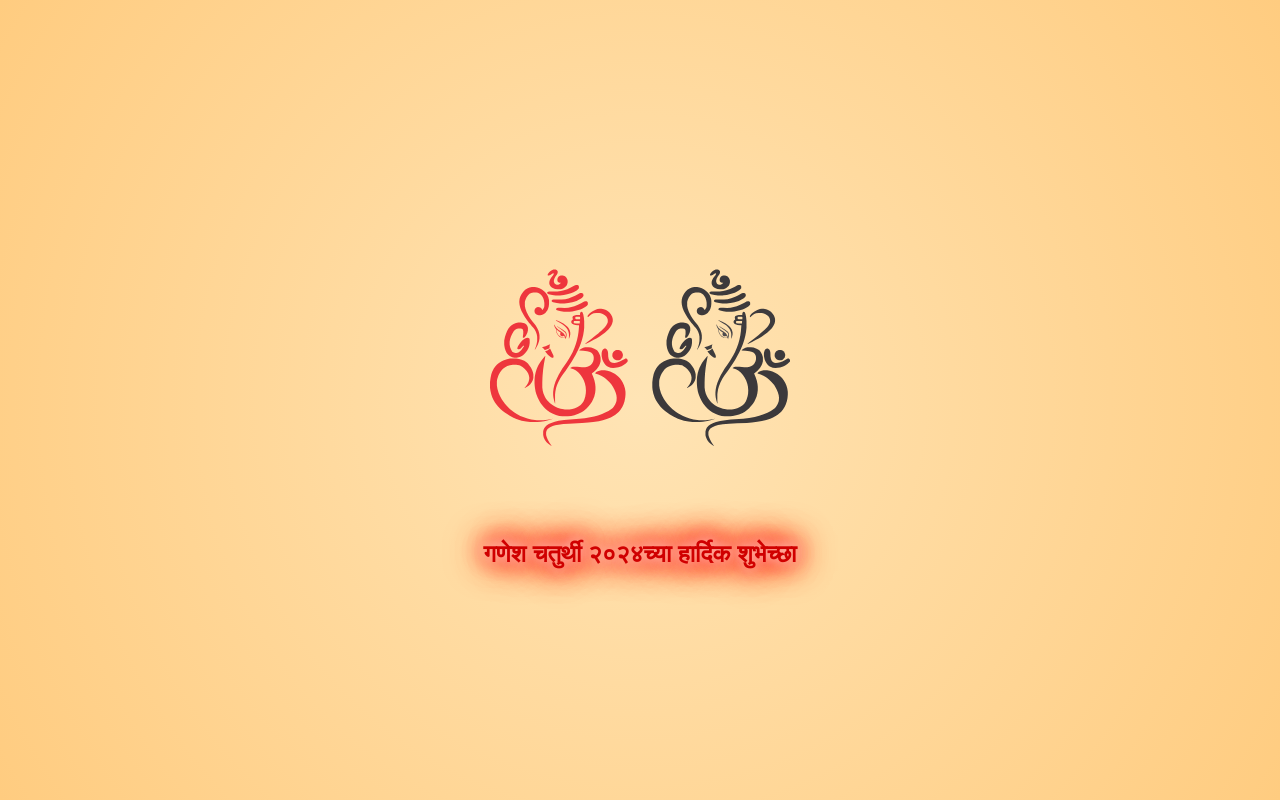
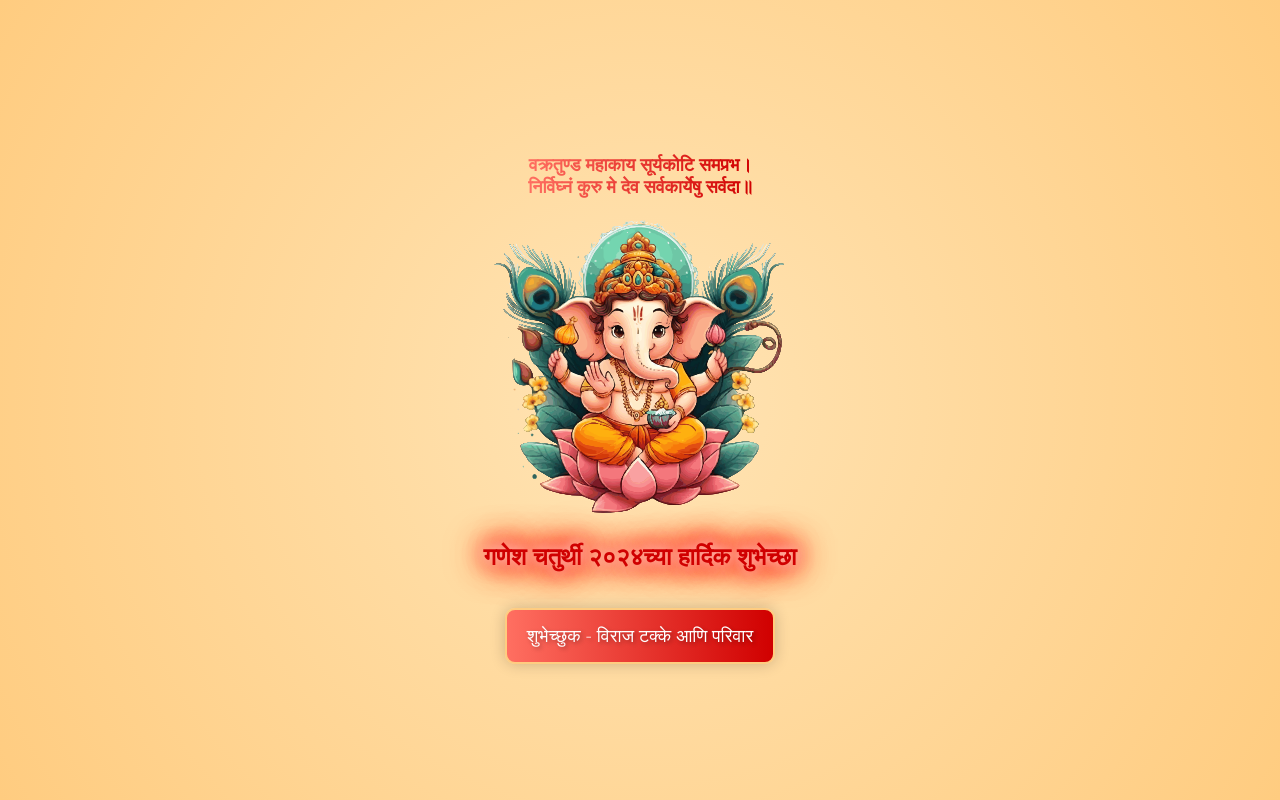
Before and after one commit to viraj-takke/Ganesha-Repo, a plain HTML site: page index.html in a window 1280 px wide. Drawn offline with Linux system fonts and the light colour scheme.

Commit message:
New Ganesha svg and new html

```diff
--- a/index.html
+++ b/index.html
@@ -4,6 +4,7 @@
     <meta charset="UTF-8">
     <meta name="viewport" content="width=device-width, initial-scale=1.0">
     <title>गणेश चतुर्थी २०२४</title>
+    <link href="https://fonts.googleapis.com/css2?family=Roboto:wght@400;700&family=Montserrat:wght@300;600&display=swap" rel="stylesheet">
     <style>
         body {
             margin: 0;
@@ -14,7 +15,7 @@
             align-items: center;
             height: 100vh;
             background: radial-gradient(circle, #ffe4b5, #ffcc80);
-    font-family: 'Arial', sans-serif;
+            font-family: 'Roboto', sans-serif;
         }
 
         .container {
@@ -26,12 +27,13 @@
         }
 
         .ganesha-portrait {
-    animation: float 5s ease-in-out infinite;
+            animation: float 5s ease-in-out infinite, bounce 2s ease-in-out infinite;
         }
 
         .ganesha-svg {
             width: 300px;
             height: auto;
+            animation: scale 5s ease-in-out infinite;
         }
 
         .greeting {
@@ -39,7 +41,38 @@
             font-size: 24px;
             color: #d00000;
             text-shadow: 2px 2px 4px rgba(0, 0, 0, 0.3);
+            font-family: 'Montserrat', sans-serif;
             animation: glow 2s ease-in-out infinite alternate;
+        }
+
+        .verse {
+            font-size: 18px;
+            color: #000;
+            margin-bottom: 20px;
+            font-weight: bold;
+            font-family: 'Montserrat', sans-serif;
+            background: linear-gradient(90deg, #ff6f61, #d00000);
+            -webkit-background-clip: text;
+            -webkit-text-fill-color: transparent;
+            animation: slideIn 1s ease-out;
+        }
+
+        .signature {
+            font-size: 18px;
+            color: #fff;
+            font-family: 'Montserrat', sans-serif;
+            margin-top: 20px;
+            padding: 15px 20px;
+            background: linear-gradient(90deg, #ff6f61, #d00000);
+            border-radius: 10px;
+            box-shadow: 0 0 15px rgba(0, 0, 0, 0.2);
+            border: 2px solid #ffcc80;
+            text-shadow: 2px 2px 4px rgba(0, 0, 0, 0.3);
+            transition: background 0.3s ease;
+        }
+
+        .signature:hover {
+            background: linear-gradient(90deg, #d00000, #ff6f61);
         }
 
         /* Animations */
@@ -52,6 +85,27 @@
             }
         }
 
+        @keyframes bounce {
+            0%, 20%, 50%, 80%, 100% {
+                transform: translateY(0);
+            }
+            40% {
+                transform: translateY(-30px);
+            }
+            60% {
+                transform: translateY(-15px);
+            }
+        }
+
+        @keyframes scale {
+            0%, 100% {
+                transform: scale(1);
+            }
+            50% {
+                transform: scale(1.1);
+            }
+        }
+
         @keyframes glow {
             from {
                 text-shadow: 0 0 5px #fff, 0 0 10px #ff0000, 0 0 15px #ff0000, 0 0 20px #ff4500, 0 0 25px #ff4500;
@@ -61,15 +115,29 @@
             }
         }
 
+        @keyframes slideIn {
+            from {
+                transform: translateY(-20px);
+                opacity: 0;
+            }
+            to {
+                transform: translateY(0);
+                opacity: 1;
+            }
+        }
     </style>
 </head>
 <body>
     <div class="container">
+        <p class="verse">वक्रतुण्ड महाकाय सूर्यकोटि समप्रभ। <br/> निर्विघ्नं कुरु मे देव सर्वकार्येषु सर्वदा॥</p>
         <div class="ganesha-portrait">
             <!-- Embed the downloaded SVG -->
-            <img src="Ganesha-3.svg" alt="Ganesha" class="ganesha-svg"/>
+            <img src="Ganesha-4.svg" alt="Ganesha" class="ganesha-svg"/>
         </div>
         <h1 class="greeting">गणेश चतुर्थी २०२४च्या हार्दिक शुभेच्छा</h1>
+        <footer class="signature">
+            शुभेच्छुक - विराज टक्के आणि परिवार
+        </footer>
     </div>
 </body>
 </html>
```
Also changed, not shown: Ganesha-4.svg (added). Lines whose indentation alone changed are shown as unchanged.
